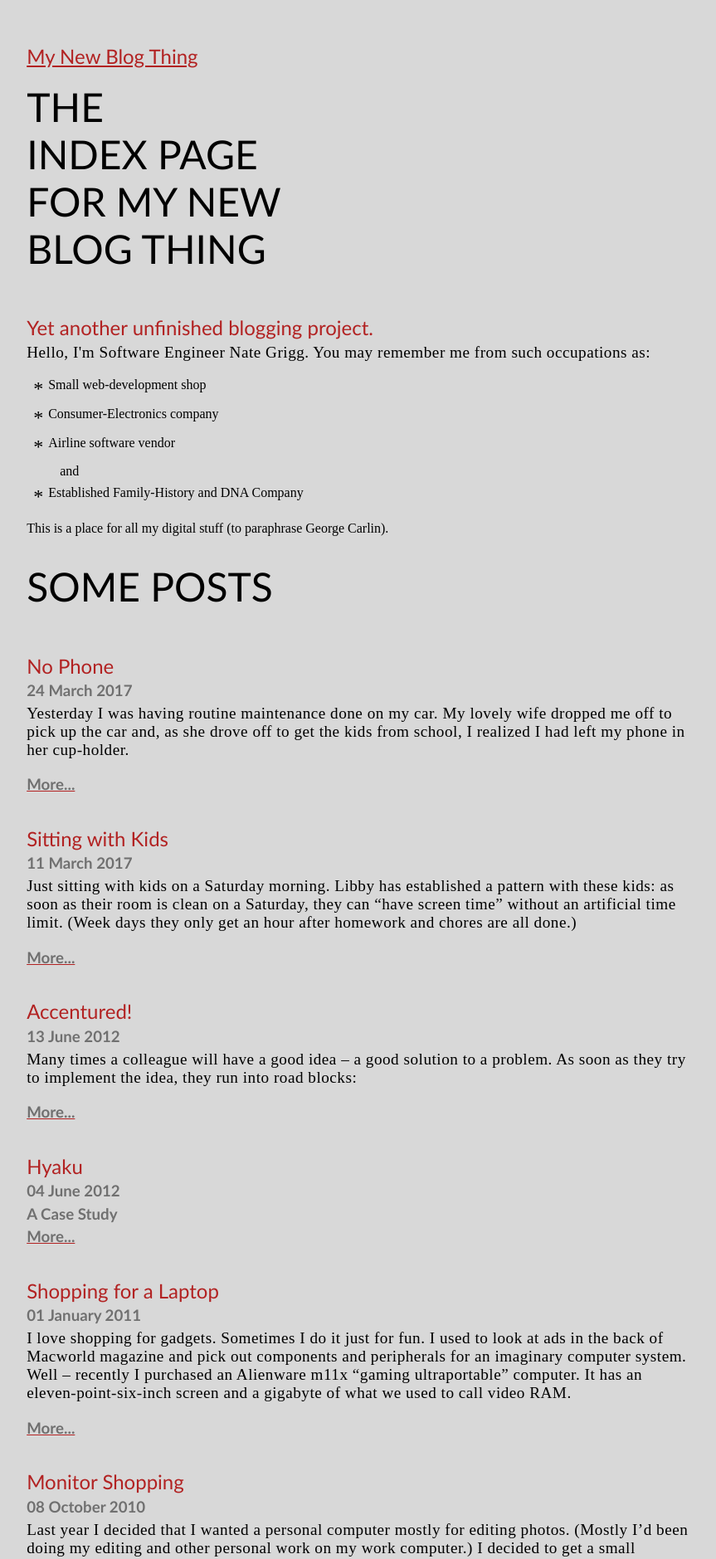
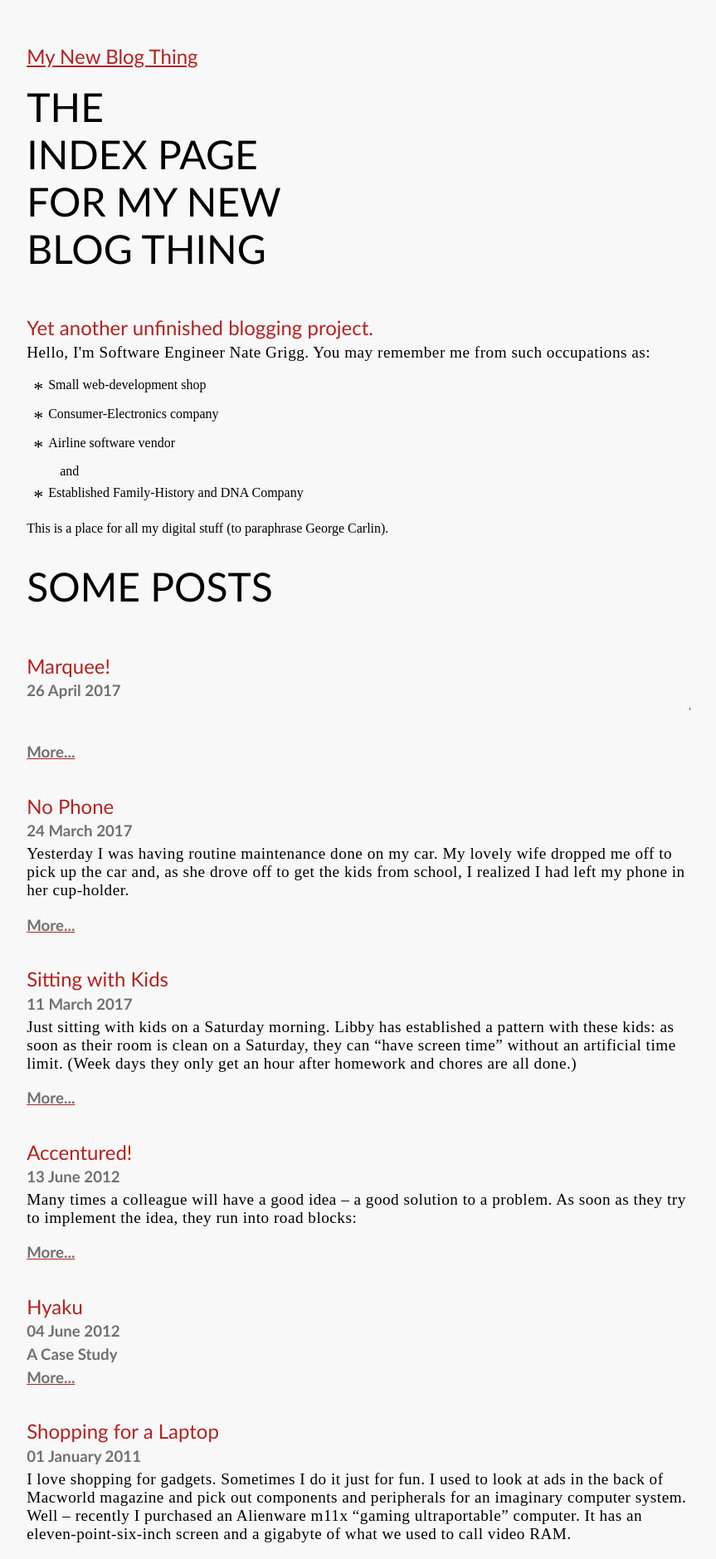
Before and after one commit to n8mob/n8mob.github.io, a Jekyll site: the page built from index.html, in a window 1280 px wide. Shown: the top 1879 px of the page at 83% size, without its empty margins (19-882 px from the left). Built offline with Jekyll 4.4.1, drawn with Linux system fonts in a browser that asks for light colours.

Commit message:
Marquee!

```diff
--- /dev/null
+++ b/_posts/2017-04-26-Marquee.md
@@ -0,0 +1,8 @@
+---
+layout: post
+title: Marquee!
+---
+
+<p><marquee>This is some text in a Marquee</marquee></p>
+
+## Looks like it still works! (as of Firefox 52)
--- a/css/Nater.css
+++ b/css/Nater.css
@@ -2,7 +2,7 @@
   margin: 4%;
   max-width: 800px;
   color: Black;
-  background: #d8d8d8;
+  background: #f8f8f8;
 }
 
 a:link {
```
